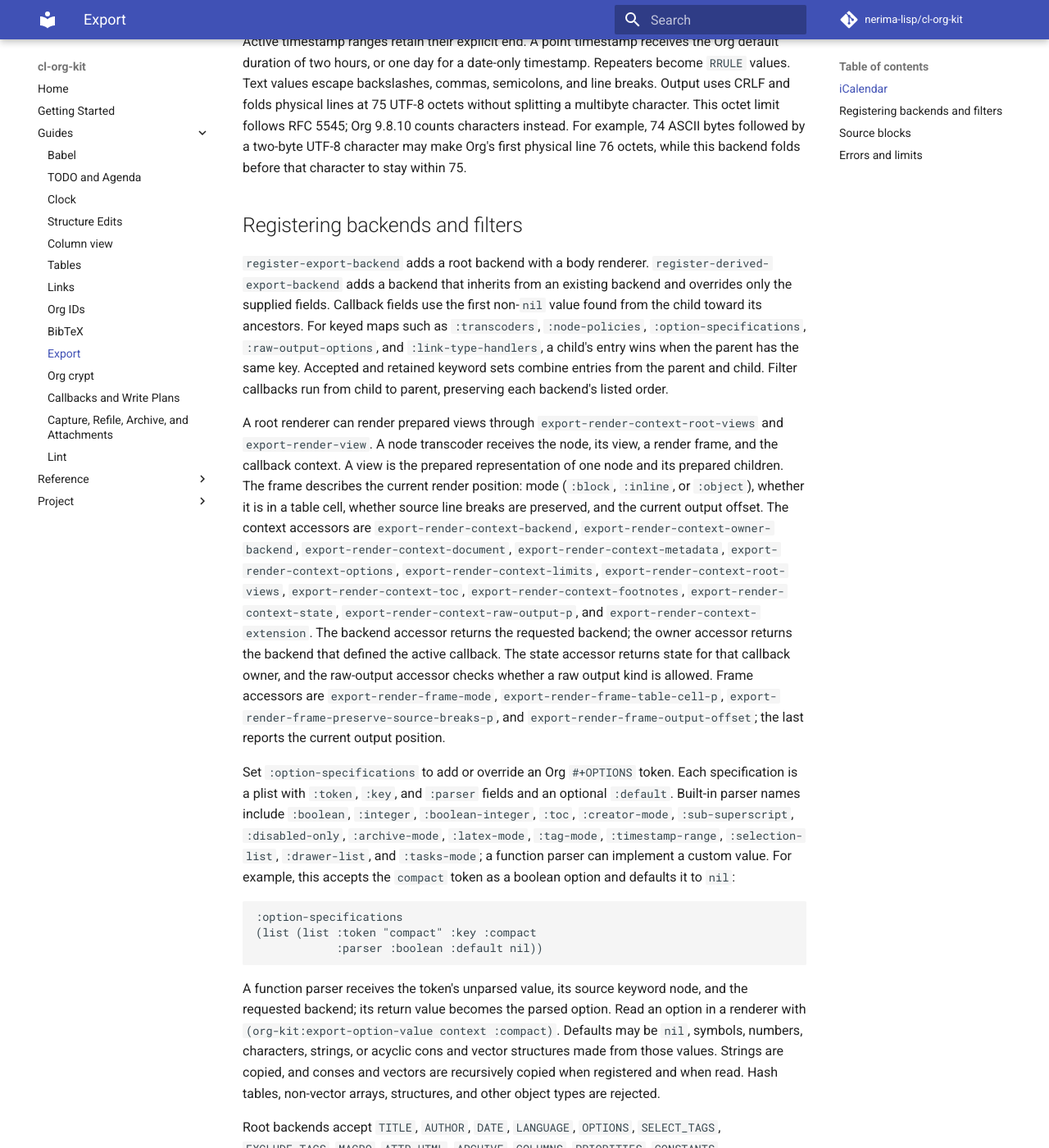
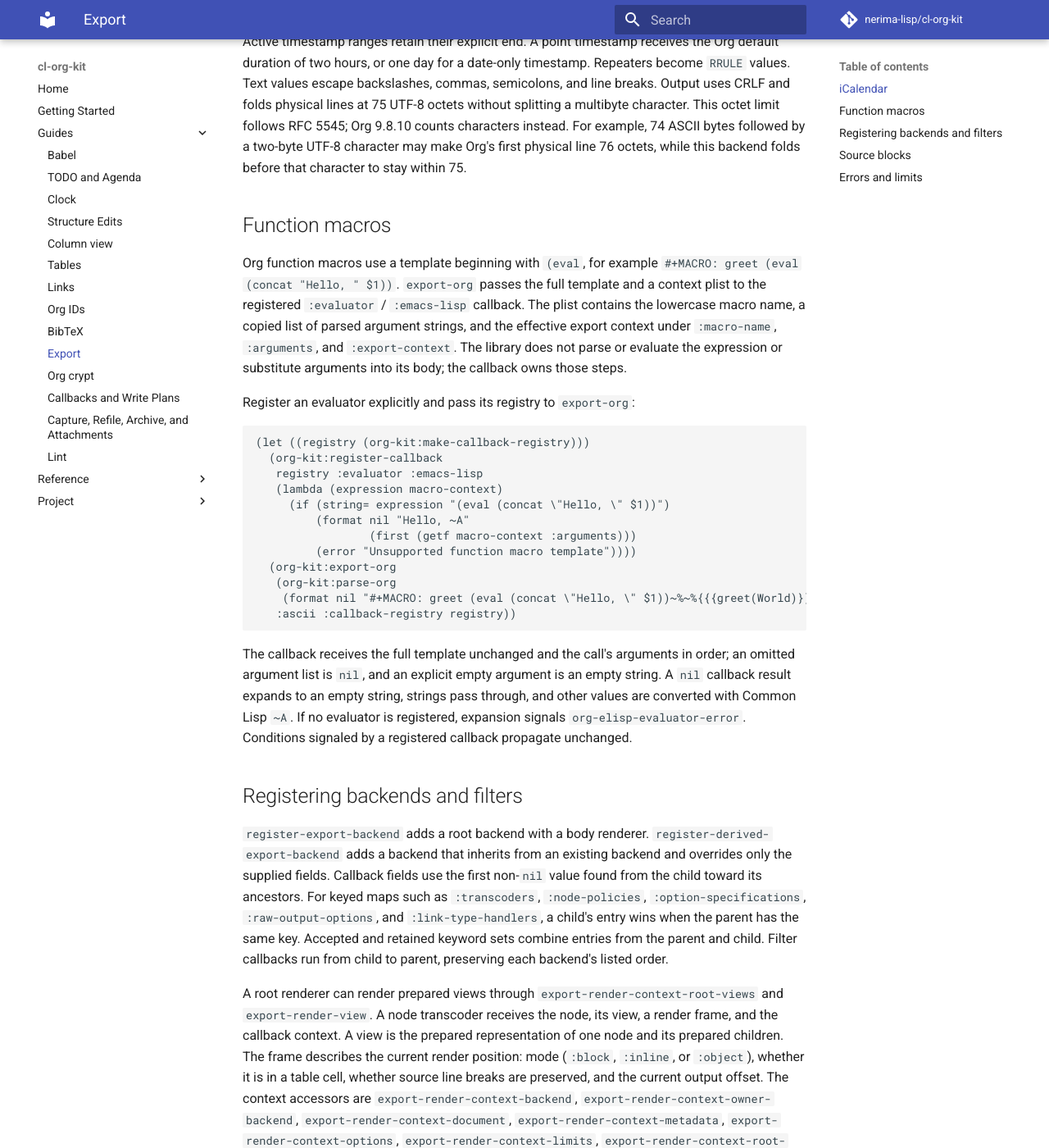
Before and after one commit to nerima-lisp/cl-org-kit, an MkDocs documentation site: the page built from docs/src/guides/export.md, in a window 1280 px wide and 1400 px high, scrolled down 5907 px. Shown: the whole window at 82% size. Built offline with MkDocs 1.6.1 and Material for MkDocs 9.7.7, drawn with Linux system fonts in a browser that asks for light colours; comment, search, counter and statistics services are not loaded.

Commit message:
feat(export): support function macros through evaluator callback

```diff
--- a/docs/src/guides/export.md
+++ b/docs/src/guides/export.md
@@ -303,6 +303,41 @@ RFC 5545; Org 9.8.10 counts characters instead. For example, 74 ASCII bytes
 followed by a two-byte UTF-8 character may make Org's first physical line 76
 octets, while this backend folds before that character to stay within 75.
 
+## Function macros
+
+Org function macros use a template beginning with `(eval`, for example
+`#+MACRO: greet (eval (concat "Hello, " $1))`. `export-org` passes the full
+template and a context plist to the registered `:evaluator` / `:emacs-lisp`
+callback. The plist contains the lowercase macro name, a copied list of parsed
+argument strings, and the effective export context under `:macro-name`,
+`:arguments`, and `:export-context`. The library does not parse or evaluate the
+expression or substitute arguments into its body; the callback owns those
+steps.
+
+Register an evaluator explicitly and pass its registry to `export-org`:
+
+~~~lisp
+(let ((registry (org-kit:make-callback-registry)))
+  (org-kit:register-callback
+   registry :evaluator :emacs-lisp
+   (lambda (expression macro-context)
+     (if (string= expression "(eval (concat \"Hello, \" $1))")
+         (format nil "Hello, ~A"
+                 (first (getf macro-context :arguments)))
+         (error "Unsupported function macro template"))))
+  (org-kit:export-org
+   (org-kit:parse-org
+    (format nil "#+MACRO: greet (eval (concat \"Hello, \" $1))~%~%{{{greet(World)}}}"))
+   :ascii :callback-registry registry))
+~~~
+
+The callback receives the full template unchanged and the call's arguments in
+order; an omitted argument list is `nil`, and an explicit empty argument is an
+empty string. A `nil` callback result expands to an empty string, strings pass
+through, and other values are converted with Common Lisp `~A`. If no evaluator
+is registered, expansion signals `org-elisp-evaluator-error`. Conditions
+signaled by a registered callback propagate unchanged.
+
 ## Registering backends and filters
 
 `register-export-backend` adds a root backend with a body renderer.
```
Also changed, not shown: 2 other files.
